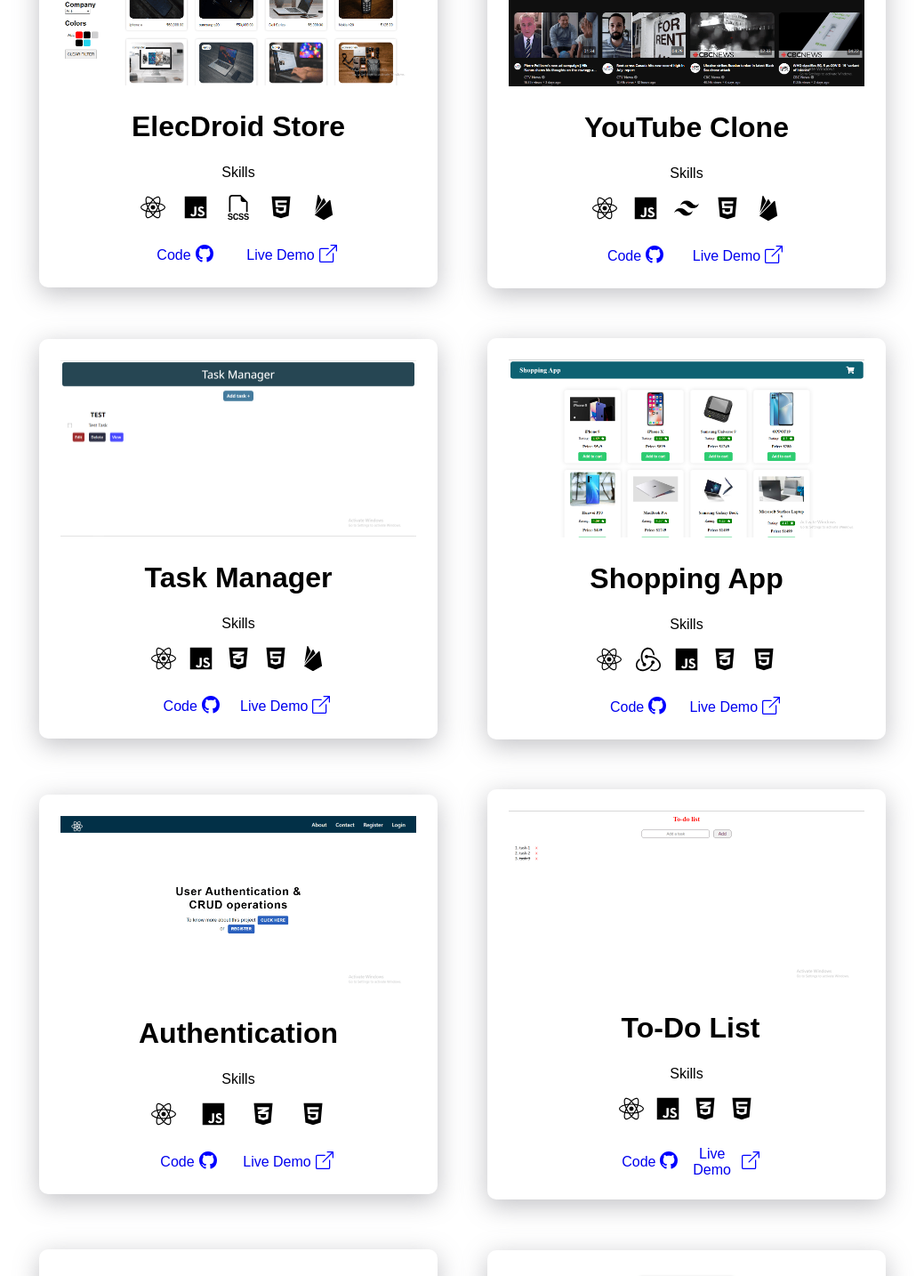
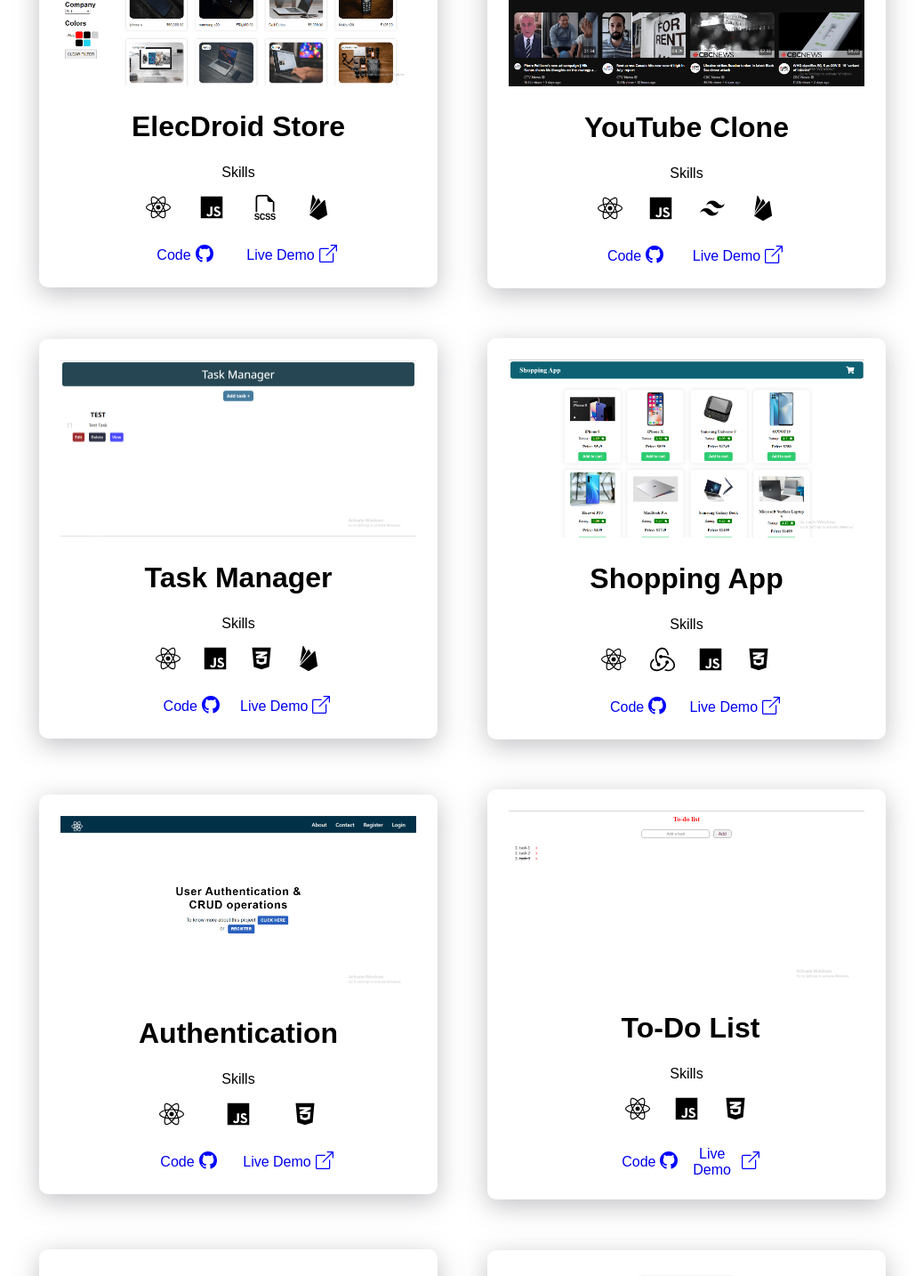
Before and after one commit to joydeep-git/portfolio_react, a React (Create React App) app: page /projects in a window 1280 px wide. Shown: the part 302-1736 px from the top of the page at 89% size, without its empty margins (120-1159 px from the left). Built offline with nearby package versions, Linux system fonts and the light colour scheme; a web font is replaced by a local one.

Commit message:
Update ProjectDetails.js

```diff
--- a/src/Data/ProjectDetails.js
+++ b/src/Data/ProjectDetails.js
@@ -43,7 +43,6 @@ export const projectDetails = [
             <ReactIcon title="REACT.JS" />,
             <JavascriptIcon title="JAVASCRIPT" />,
             <ScssIcon title="SCSS" />,
-            <HtmlIcon title="HTML" />,
             <FirebaseIcon title="FIREBASE" />,
         ],
         github: "https://github.com/joydeep-git/elecdroid-store_react",
@@ -58,7 +57,6 @@ export const projectDetails = [
             <ReactIcon title="REACT.JS" />,
             <JavascriptIcon title="JAVASCRIPT" />,
             <TailwindIcon title="TAILWIND CSS" />,
-            <HtmlIcon title="HTML" />,
             <FirebaseIcon title="FIREBASE" />,
         ],
         github: "https://github.com/joydeep-git/youtube-clone_react",
@@ -73,7 +71,6 @@ export const projectDetails = [
             <ReactIcon title="REACT.JS" />,
             <JavascriptIcon title="JAVASCRIPT" />,
             <CssIcon title="CSS" />,
-            <HtmlIcon title="HTML" />,
             <FirebaseIcon title="FIREBASE" />
         ],
         github: "https://github.com/joydeep-git/task-manager_react",
@@ -89,7 +86,6 @@ export const projectDetails = [
             <ReduxIcon title="REDUX" />,
             <JavascriptIcon title="JAVASCRIPT" />,
             <CssIcon title="CSS" />,
-            <HtmlIcon title="HTML" />
         ],
         github: "https://github.com/joydeep-git/shopping-cart_react",
         liveUrl: "https://jd-shopping-app-react.netlify.app/",
@@ -103,7 +99,6 @@ export const projectDetails = [
             <ReactIcon title="REACT.JS" />,
             <JavascriptIcon title="JAVASCRIPT" />,
             <CssIcon title="CSS" />,
-            <HtmlIcon title="HTML" />
         ],
         github: "https://github.com/joydeep-git/authentication-crud_react",
         liveUrl: "https://jd-auth-crud-react.netlify.app/",
@@ -117,7 +112,6 @@ export const projectDetails = [
             <ReactIcon title="REACT.JS" />,
             <JavascriptIcon title="JAVASCRIPT" />,
             <CssIcon title="CSS" />,
-            <HtmlIcon title="HTML" />
         ],
         github: "https://github.com/joydeep-git/to-do-list_react",
         liveUrl: "https://jd-todolist-react.netlify.app/",
```
